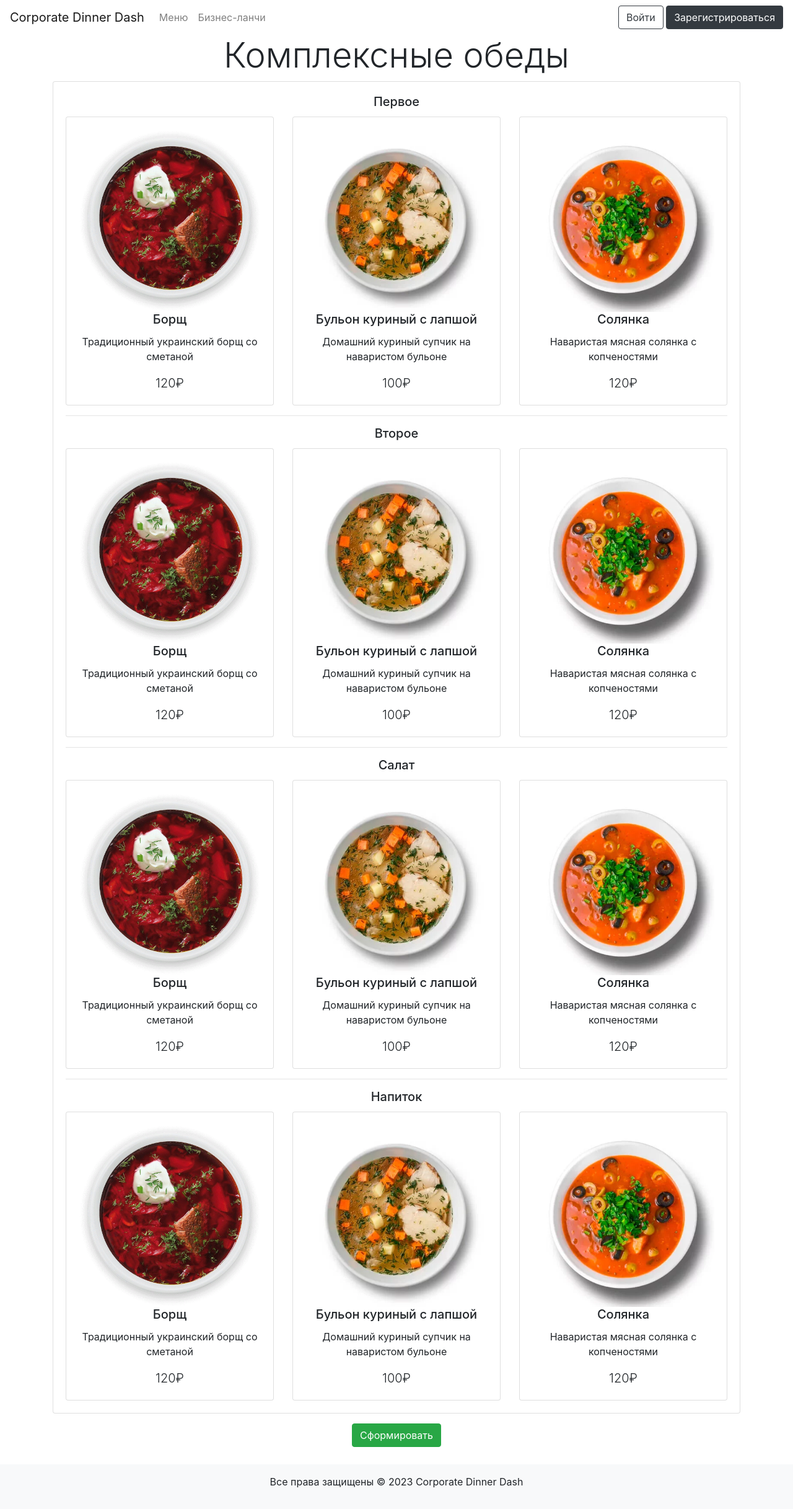
After one commit to Azee1206/Corp_Food_Project, a Flask app: page /lunch in a window 1280 px wide. The commit adds this page. Shown: the whole page at 62% size. Run offline with Flask 3, Linux system fonts and the light colour scheme; some libraries are stand-ins or nearby versions.

```diff
--- a/create_readable_history.py
+++ b/create_readable_history.py
@@ -9,7 +9,11 @@ async def create_readable_history(history: list[list[str]]) -> list[list[tuple]]
         for item in order:
             food_name_request = await session.get(f"http://localhost:5000/api/food/{item[1]}")
             food_name_json = await food_name_request.json()
-            food_name = food_name_json["food"]["name"]
+            try:
+                food = food_name_json["food"]
+                food_name = food["name"]
+            except KeyError:
+                food_name = "ошибка в получении информации о блюде"
             order_res.append((item[0], food_name))
         history_res.append(order_res)
     return history_res
--- a/data/__all_models.py
+++ b/data/__all_models.py
@@ -1,2 +1,4 @@
 from . import user
 from . import food_menu
+from . import orders
+from . import tabels
--- a/data/food_menu.py
+++ b/data/food_menu.py
@@ -14,4 +14,4 @@ class Food(SqlAlchemyBase, SerializerMixin):
     visible = sqlalchemy.Column(sqlalchemy.Boolean, default=True)
     calories_proteins = sqlalchemy.Column(sqlalchemy.String)    # Информация о калориях, белках, жирах и углеводах разделенный ";"
     rating = sqlalchemy.Column(sqlalchemy.Float)
-    text_id = sqlalchemy.Column(sqlalchemy.String, primary_key=True, unique=True)
+    text_id = sqlalchemy.Column(sqlalchemy.String, primary_key=True, unique=True, index=True)
--- a/data/orders.py
+++ b/data/orders.py
@@ -3,9 +3,11 @@ from .db_session import SqlAlchemyBase
 from sqlalchemy_serializer import SerializerMixin
 
 
-class Food(SqlAlchemyBase, SerializerMixin):
+class Order(SqlAlchemyBase, SerializerMixin):
     """Форма создания таблицы блюд"""
     __tablename__ = 'orders'
     order_number = sqlalchemy.Column(sqlalchemy.Integer, primary_key=True)
     order_info = sqlalchemy.Column(sqlalchemy.String)  # информация о блюдах, которые входят в заказ
-    client_id = sqlalchemy.Column(sqlalchemy.Integer)
+    client_id = sqlalchemy.Column(sqlalchemy.Integer, sqlalchemy.ForeignKey("users.id"))
+    name_sur = sqlalchemy.Column(sqlalchemy.String, nullable=False)
+    is_done = sqlalchemy.Column(sqlalchemy.Boolean, default=0)
--- a/data/user.py
+++ b/data/user.py
@@ -9,7 +9,7 @@ class User(SqlAlchemyBase, UserMixin, SerializerMixin):
     """Форма создания таблицы пользователей"""
     __tablename__ = 'users'
     id = sqlalchemy.Column(sqlalchemy.Integer,
-                           primary_key=True, autoincrement=True)
+                           primary_key=True, autoincrement=True, index=True)
     name = sqlalchemy.Column(sqlalchemy.String)
     surname = sqlalchemy.Column(sqlalchemy.String)
     email = sqlalchemy.Column(sqlalchemy.String, index=True, unique=True)
--- a/main.py
+++ b/main.py
@@ -16,7 +16,10 @@ from create_readable_history import create_readable_history
 import asyncio
 import aiohttp
 from flask_restful import Api
-from resources_api.user_resources import UserHistoryResource, UserCartResource, UserPaymentResource
+from resources_api.user_resources import UserHistoryResource, UserCartResource, UserPaymentResource, UserNameSurResource
+from resources_api.food_resources import FoodAllRecourse, FoodRecourse, FoodRatingRecourse
+from resources_api.order_resources import OrderResource, OrderAllRecourse
+
 
 app = Flask(__name__)
 api = Api(app)
@@ -24,6 +27,13 @@ api = Api(app)
 api.add_resource(UserHistoryResource, '/api/user/history/<int:user_id>')
 api.add_resource(UserCartResource, '/api/user/cart/<int:user_id>')
 api.add_resource(UserPaymentResource, '/api/user/payment/<int:user_id>')
+api.add_resource(UserNameSurResource, "/api/user/name_sur/<int:user_id>")
+
+api.add_resource(FoodAllRecourse, '/api/food_all/<path:visible_foodtype>')
+api.add_resource(FoodRecourse, "/api/food/<food_id>")
+api.add_resource(FoodRatingRecourse, "/api/food/rating")
+api.add_resource(OrderAllRecourse, "/api/all_orders")
+api.add_resource(OrderResource, "/api/orders/<order_id>")
 
 app.config['SECRET_KEY'] = "secret_key"
 
@@ -120,27 +130,45 @@ async def rate_food(info):
     # первый элемент info - тип блюда, второй - оценка, третий - id оцениваемого блюда
     info = info.split("/")
     food_type = info[0]
-    await session.post(f"http://localhost:5000/api/rating", json={"food_id": info[2], "rate": info[1]})
+    await session.post(f"http://localhost:5000/api/food/rating", json={"food_id": info[2], "rate": info[1]})
     await session.close()
     return redirect(f'/menu/{food_type}')
 
 
 @app.route('/menu/<food_type>')
 async def menu_page(food_type):
+
     """Обработка страницы меню"""
 
     session = aiohttp.ClientSession()
 
-    food_list_response = await session.get('http://localhost:5000/api/food')
+    food_list_response = await session.get(f'http://localhost:5000/api/food_all/1/{food_type}')
     food_list_json = await food_list_response.json()
     food_list = food_list_json["food"]
     await session.close()
 
-    itog_food = [i for i in food_list if i['type'] == food_type and i['visible'] is True]
     if current_user.is_authenticated:
         if current_user.role == 'admin':
-            itog_food.append('add')
-    return render_template('menu.html', food_list=itog_food, cur_usr=current_user)
+            food_list.append('add')
+    return render_template('menu.html', food_list=food_list, cur_usr=current_user)
+
+
+@app.route("/pay_if_payment_info", methods=["GET", "POST"])
+async def pay_if_payment_info():
+
+    session = aiohttp.ClientSession()
+    await session.post(f"http://localhost:5000/api/user/history/{current_user.id}")
+    name_sur_info = await session.get(f"http://localhost:5000/api/user/name_sur/{current_user.id}")
+    name_sur_json = await name_sur_info.json()
+    name_sur = f"{name_sur_json['name']} {name_sur_json['sur']}"
+    await session.post("http://localhost:5000/api/orders/none",
+                        json={"order_info": current_user.cart,
+                              "client_id": current_user.id,
+                              "name_sur": name_sur})
+    await session.close()
+
+    msg = "Оплата проведена успешно"
+    return render_template("basket.html", message=msg, food_list=[])
 
 
 @app.route('/book', methods=['GET', 'POST'])
@@ -167,6 +195,7 @@ def book_page():
 @app.route('/food_delete/<path:inf>', methods=['GET', 'POST'])
 @login_required
 async def delete_food_from_cart(inf):
+
     """Удаления блюда из корзины"""
 
     session = aiohttp.ClientSession()
@@ -181,11 +210,12 @@ async def delete_food_from_cart(inf):
 @app.route('/food_add/<path:inf>', methods=['GET', 'POST'])
 @login_required
 async def add_food_to_cart(inf):
+
     """Добавление блюда в корзину"""
 
     session = aiohttp.ClientSession()
     usr_id, food_id, food_type = inf.split("/")
-    await session.post(f"http://localhost:5000/api/cart/{usr_id}",
+    await session.post(f"http://localhost:5000/api/user/cart/{usr_id}",
                        json={"food_id": food_id, "amount": 1})
     await session.close()
 
@@ -195,6 +225,7 @@ async def add_food_to_cart(inf):
 @app.route('/basket', methods=['GET', "POST"])
 @login_required
 async def basket_page():
+
     """Обработка корзины"""
 
     session = aiohttp.ClientSession()
@@ -219,12 +250,12 @@ async def add_page():
         if form.validate_on_submit():
             text_id = translit(form.name.data.split()[0], language_code='ru', reversed=True).lower()
             session = aiohttp.ClientSession()
-            await session.post(f"http://localhost:5000/api/food",
-                               json={"name": form.name.data, "type": type_converse[form.type.data],
-                                     "composition": form.composition.data, "description": form.description.data,
-                                     "price": form.price.data, "text_id": text_id, "calories": form.calories.data,
-                                     "proteins": form.proteins.data, "fats": form.fats.data,
-                                     "carbohydrates": form.carb.data})
+            await session.post(f"http://localhost:5000/api/food/none",
+                 json={"name": form.name.data, "type": type_converse[form.type.data],
+                       "composition": form.composition.data, "description": form.description.data,
+                       "price": form.price.data, "text_id": text_id, "calories": form.calories.data,
+                       "proteins": form.proteins.data, "fats": form.fats.data,
+                       "carbohydrates": form.carb.data})
             img = form.image.data
             img.save(os.path.join(app.root_path, "static", "img", f"{text_id}.png"))
             await session.close()
@@ -239,6 +270,7 @@ async def add_page():
 @app.route('/logout')
 @login_required
 async def logout():
+
     """Выход из профиля"""
 
     logout_user()
@@ -248,6 +280,7 @@ async def logout():
 
 @app.route("/profile", methods=['GET', 'POST'])
 async def profile_page():
+
     """Обработка страницы профиля"""
 
     form = PaymentForm()
@@ -257,6 +290,9 @@ async def profile_page():
     payment_inf_res = await session.get(f"http://localhost:5000/api/user/payment/{current_user.id}")
     payment_inf_json = await payment_inf_res.json()
     payment_inf = payment_inf_json["result"]
+    payment_inf[0] = f"{payment_inf[0][:4]}{'*' * (len(payment_inf[0]) - 8)}{payment_inf[0][-4:]}"
+    payment_inf[0] = str(payment_inf[0])
+    payment_inf[2] = f"{payment_inf[2][0]}**"
 
     history_result = await session.get(f"http://localhost:5000/api/user/history/{current_user.id}")
     history_json = await history_result.json()
@@ -269,10 +305,11 @@ async def profile_page():
         cvc = form.cvc.data
 
         msg_res = await session.post(f"http://localhost:5000/api/user/payment/{current_user.id}",
-                                     json={"number": number, "term": term, "cvc": cvc})
+                           json={"number": number, "term": term, "cvc": cvc})
 
         msg_json = await msg_res.json()
         msg = msg_json["msg"]
+        await session.close()
 
         return render_template("profile.html", payment_inf=payment_inf, form_payment=form, history=history_res, message=msg)
 
@@ -300,6 +337,9 @@ async def payment_page():
             return render_template("payment.html", form_payment=form_payment, message=msg)
         sessionn = aiohttp.ClientSession()
         await sessionn.post(f"http://localhost:5000/api/user/history/{current_user.id}")
+        await sessionn.post("http://localhost:5000/api/orders/none",
+                            json={"order_info": current_user.cart, "client_id": current_user.id})
+        await sessionn.close()
         msg = "Оплата проведена успешно"
         return render_template("basket.html", message=msg, food_list=[])
     return render_template("payment.html", form_payment=form_payment)
@@ -312,7 +352,11 @@ async def lunch_page():
 
 @app.route('/orders')
 async def orders_page():
-    return render_template("orders.html")
+    session = aiohttp.ClientSession()
+    orders = await session.get(f"http://localhost:5000/api/all_orders")
+    orders_json = await orders.json()
+    orders_json = orders_json["orders"]
+    return render_template("orders.html", orders=orders_json)
 
 
 async def main():
--- a/templates/book.html
+++ b/templates/book.html
@@ -46,9 +46,11 @@
                                 <div class="col">
                                     <a class="btn btn-success rounded-btn" href="/payment">Оплатить</a>
                                 </div>
+                                {% if cur_usr.payment_inf %}
                                 <div class="col">
-                                    <a class="btn btn-sm btn-success rounded-btn" href="#">Оплатить по привязанной карте</a>
+                                    <a class="btn btn-sm btn-success rounded-btn" href="/pay_if_payment_info">Оплатить по привязанной карте</a>
                                 </div>
+                                {% endif %}
                             </div>
                             <div>{{ message }}</div>
                         </form>
--- /dev/null
+++ b/templates/lunch.html
@@ -0,0 +1,147 @@
+{% extends "base.html" %}
+
+{% block content %}
+<div class="container text-center">
+    <h1 class="display-4">Комплексные обеды</h1>
+    <div class="card">
+        <div class="card-body">
+            <h5 class="card-title">Первое</h5>
+            <div class="row">
+                <div class="col">
+                    <div class="card h-100 text-center">
+                        <div class="card-body">
+                            <img src="{{ url_for('static', filename='img/borsh.png') }}" class="card-img-top" alt='борщ'>
+                            <h5 class="card-title">Борщ</h5>
+                            <p class="card-text">Традиционный украинский борщ со сметаной</p>
+                            <p class="card-text lead">120₽</p>
+                        </div>
+                    </div>
+                </div>
+                <div class="col">
+                    <div class="card h-100 text-center">
+                        <div class="card-body">
+                            <img src="{{ url_for('static', filename='img/broth.png') }}" class="card-img-top" alt='бульон'>
+                            <h5 class="card-title">Бульон куриный с лапшой</h5>
+                            <p class="card-text">Домашний куриный супчик на наваристом бульоне</p>
+                            <p class="card-text lead">100₽</p>
+                        </div>
+                    </div>
+                </div>
+                <div class="col">
+                    <div class="card h-100 text-center">
+                        <div class="card-body">
+                            <img src="{{ url_for('static', filename='img/solyanka.png') }}" class="card-img-top" alt='борщ'>
+                            <h5 class="card-title">Солянка</h5>
+                            <p class="card-text">Наваристая мясная солянка с копченостями</p>
+                            <p class="card-text lead">120₽</p>
+                        </div>
+                    </div>
+                </div>
+            </div>
+            <hr>
+            <h5 class="card-title">Второе</h5>
+            <div class="row">
+                <div class="col">
+                    <div class="card h-100 text-center">
+                        <div class="card-body">
+                            <img src="{{ url_for('static', filename='img/borsh.png') }}" class="card-img-top" alt='борщ'>
+                            <h5 class="card-title">Борщ</h5>
+                            <p class="card-text">Традиционный украинский борщ со сметаной</p>
+                            <p class="card-text lead">120₽</p>
+                        </div>
+                    </div>
+                </div>
+                <div class="col">
+                    <div class="card h-100 text-center">
+                        <div class="card-body">
+                            <img src="{{ url_for('static', filename='img/broth.png') }}" class="card-img-top" alt='бульон'>
+                            <h5 class="card-title">Бульон куриный с лапшой</h5>
+                            <p class="card-text">Домашний куриный супчик на наваристом бульоне</p>
+                            <p class="card-text lead">100₽</p>
+                        </div>
+                    </div>
+                </div>
+                <div class="col">
+                    <div class="card h-100 text-center">
+                        <div class="card-body">
+                            <img src="{{ url_for('static', filename='img/solyanka.png') }}" class="card-img-top" alt='борщ'>
+                            <h5 class="card-title">Солянка</h5>
+                            <p class="card-text">Наваристая мясная солянка с копченостями</p>
+                            <p class="card-text lead">120₽</p>
+                        </div>
+                    </div>
+                </div>
+            </div>
+            <hr>
+            <h5 class="card-title">Салат</h5>
+            <div class="row">
+                <div class="col">
+                    <div class="card h-100 text-center">
+                        <div class="card-body">
+                            <img src="{{ url_for('static', filename='img/borsh.png') }}" class="card-img-top" alt='борщ'>
+                            <h5 class="card-title">Борщ</h5>
+                            <p class="card-text">Традиционный украинский борщ со сметаной</p>
+                            <p class="card-text lead">120₽</p>
+                        </div>
+                    </div>
+                </div>
+                <div class="col">
+                    <div class="card h-100 text-center">
+                        <div class="card-body">
+                            <img src="{{ url_for('static', filename='img/broth.png') }}" class="card-img-top" alt='бульон'>
+                            <h5 class="card-title">Бульон куриный с лапшой</h5>
+                            <p class="card-text">Домашний куриный супчик на наваристом бульоне</p>
+                            <p class="card-text lead">100₽</p>
+                        </div>
+                    </div>
+                </div>
+                <div class="col">
+                    <div class="card h-100 text-center">
+                        <div class="card-body">
+                            <img src="{{ url_for('static', filename='img/solyanka.png') }}" class="card-img-top" alt='борщ'>
+                            <h5 class="card-title">Солянка</h5>
+                            <p class="card-text">Наваристая мясная солянка с копченостями</p>
+                            <p class="card-text lead">120₽</p>
+                        </div>
+                    </div>
+                </div>
+            </div>
+            <hr>
+            <h5 class="card-title">Напиток</h5>
+            <div class="row">
+                <div class="col">
+                    <div class="card h-100 text-center">
+                        <div class="card-body">
+                            <img src="{{ url_for('static', filename='img/borsh.png') }}" class="card-img-top" alt='борщ'>
+                            <h5 class="card-title">Борщ</h5>
+                            <p class="card-text">Традиционный украинский борщ со сметаной</p>
+                            <p class="card-text lead">120₽</p>
+                        </div>
+                    </div>
+                </div>
+                <div class="col">
+                    <div class="card h-100 text-center">
+                        <div class="card-body">
+                            <img src="{{ url_for('static', filename='img/broth.png') }}" class="card-img-top" alt='бульон'>
+                            <h5 class="card-title">Бульон куриный с лапшой</h5>
+                            <p class="card-text">Домашний куриный супчик на наваристом бульоне</p>
+                            <p class="card-text lead">100₽</p>
+                        </div>
+                    </div>
+                </div>
+                <div class="col">
+                    <div class="card h-100 text-center">
+                        <div class="card-body">
+                            <img src="{{ url_for('static', filename='img/solyanka.png') }}" class="card-img-top" alt='борщ'>
+                            <h5 class="card-title">Солянка</h5>
+                            <p class="card-text">Наваристая мясная солянка с копченостями</p>
+                            <p class="card-text lead">120₽</p>
+                        </div>
+                    </div>
+                </div>
+            </div>
+        </div>
+    </div>
+    <a class='btn btn-success btn-rounded mt-3' href="#">Сформировать</a>
+</div>
+{% endblock %}
```
Also changed, not shown: api_food.py (+6 -67 lines), resources_api/order_resources.py (+48 -6 lines), resources_api/user_resources.py (+13 -3 lines), templates/orders.html (added, +29 -0 lines), db/corp_food_info.db, static/img/blin.png (added), static/img/grechka.png (added), static/img/gulyash.png (added), static/img/makar.png (added), static/img/mash.png (added), static/img/shnicel.png (added), static/img/zapekanka.png (added).
